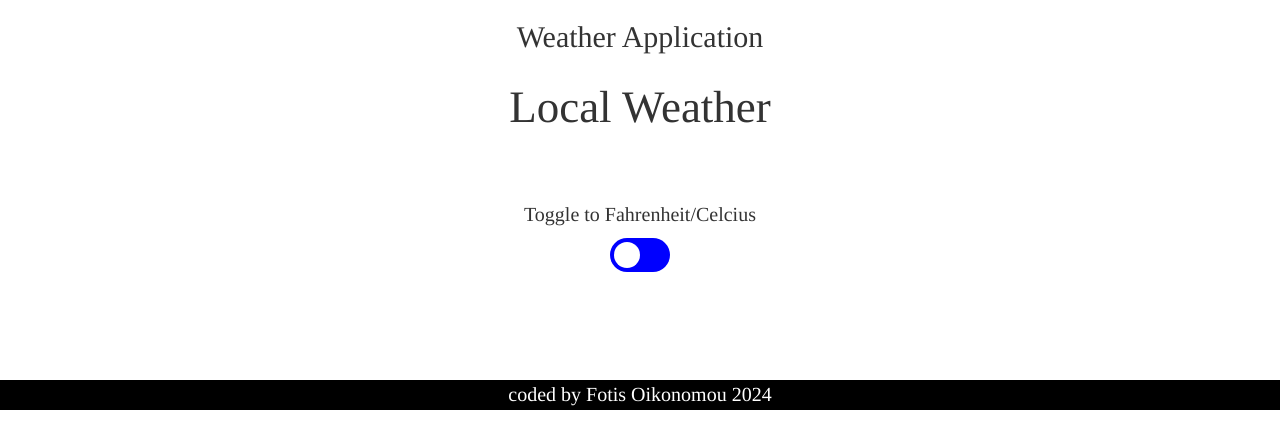
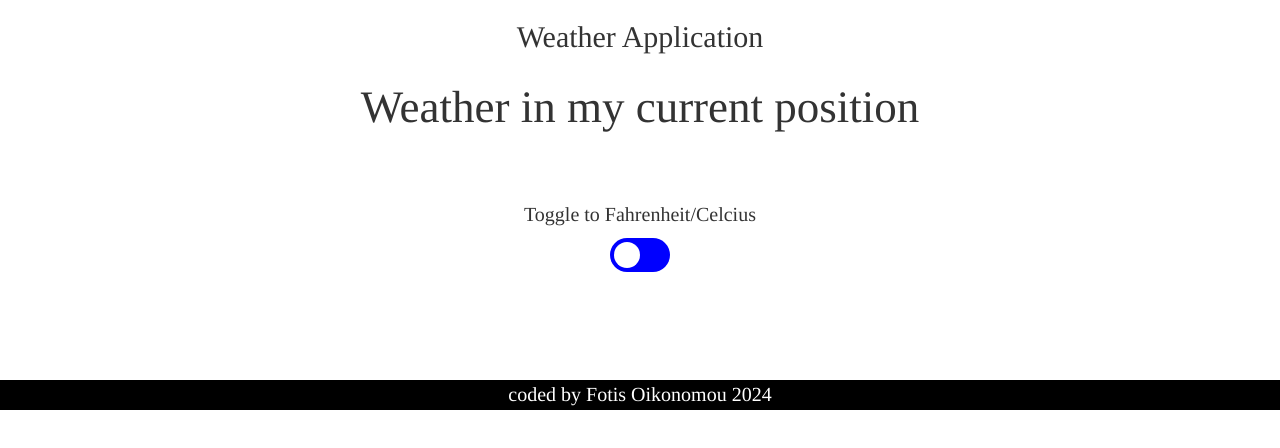
Before and after one commit to fotisoikonomou/weatherapp, a plain HTML site: page index.html in a window 1280 px wide. Drawn offline with nearby package versions, Linux system fonts and the light colour scheme.

Commit message:
Update index.html

```diff
--- a/index.html
+++ b/index.html
@@ -16,7 +16,7 @@
 <ul class = "list-unstyled">
 
   <div class = "container-fluid">
-	<h1> Local Weather </h1>
+	<h1> Weather in my current position</h1>
 		<label id = "city"> </label><br>
 		<label id = "temp"> </label><br>
 	<p>Toggle to Fahrenheit/Celcius</p><label class="switch change">
```
